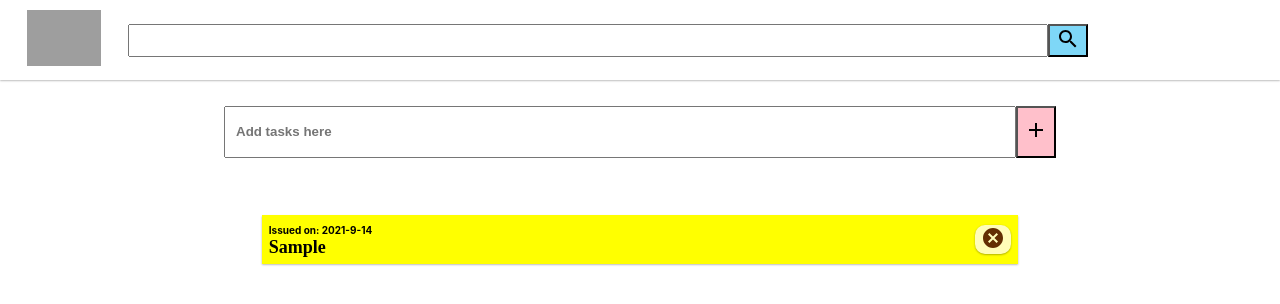
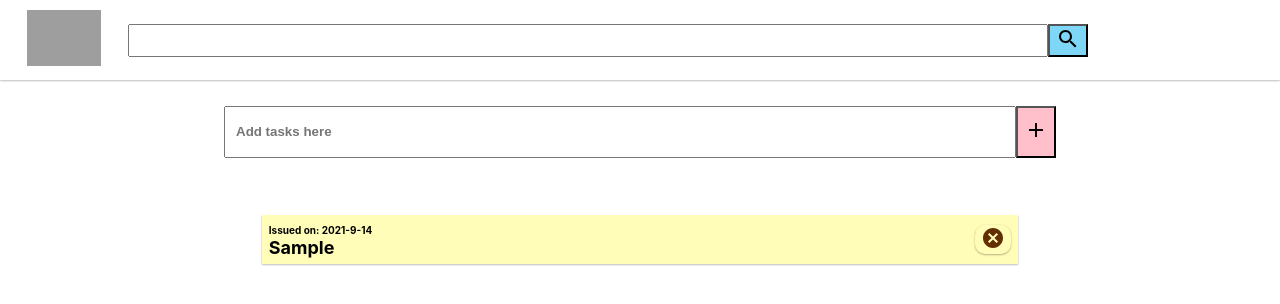
Before and after one commit to Sandeep19531/TodoApp, a React (Create React App) app: page / in a window 1280 px wide. Both pictures are taken after typing "Sample" into the empty fields and a click on the button 1036 px from the left and 131 px from the top of the page. Shown: the top 304 px of the page. Built offline with nearby package versions, Linux system fonts and the light colour scheme; grey boxes are pictures that could not be loaded.

Commit message:
Updated Styles

```diff
--- a/src/Components/ListItem.js
+++ b/src/Components/ListItem.js
@@ -41,7 +41,7 @@ export default ListItem;
 
 const ListContainer = styled.div`
     display: flex;
-    background-color: yellow;
+    background-color: #fffdb8;
     margin: 0.5vw;
     justify-content: space-between;
     align-items: center;
@@ -60,7 +60,6 @@ const DateDiv = styled.div`
 `;
 
 const TaskDiv = styled.div`
-    font-family: Bookman, URW Bookman L, serif;
     font-weight: 600;
     font-size: 18px;
 `;
```
